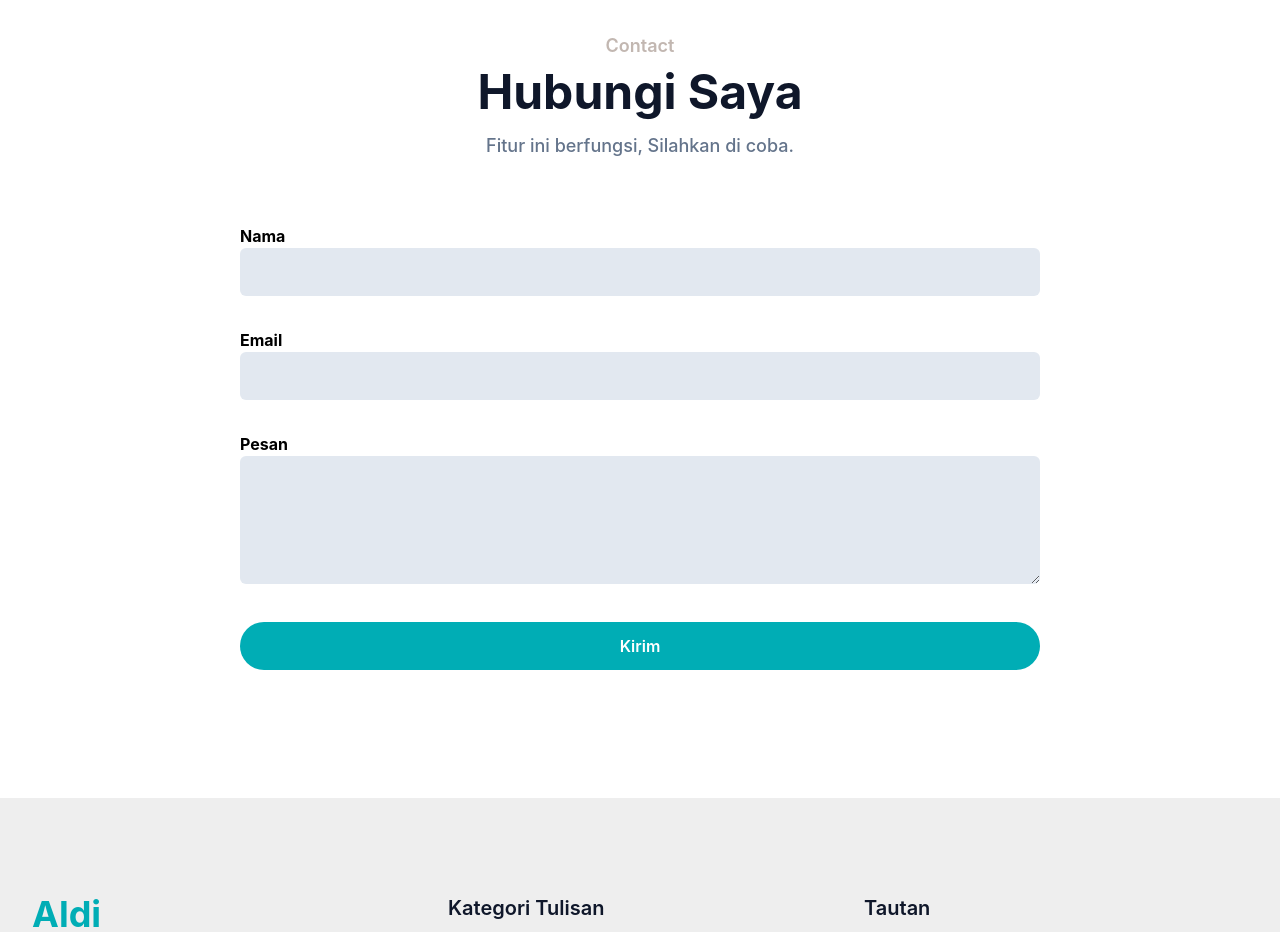
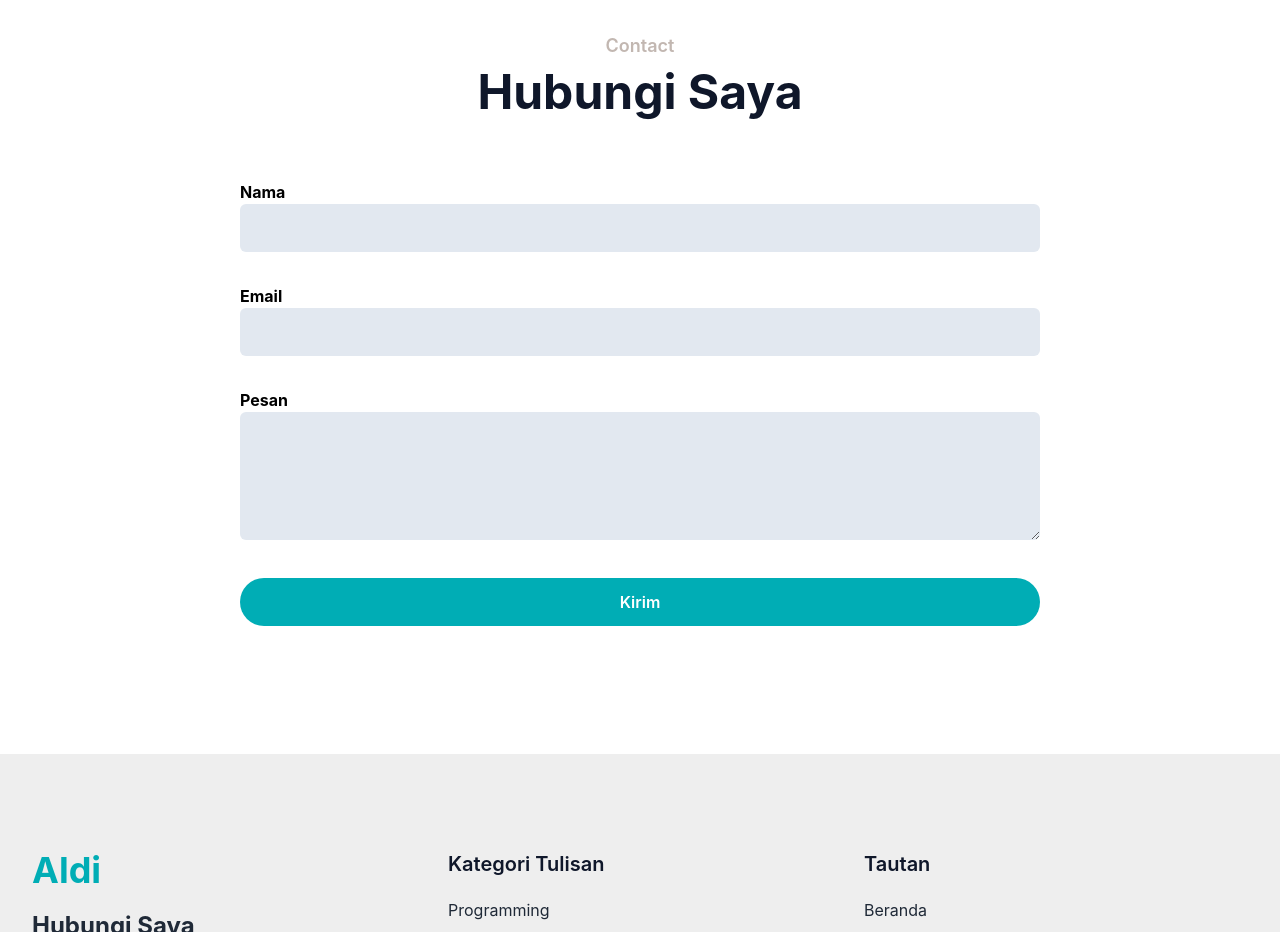
Before and after one commit to Aldiggy/portfolio-tailwind, a website: page index.html in a window 1280 px wide. Shown: the part 3920-4852 px from the top of the page. Drawn offline with nearby package versions, Linux system fonts and the light colour scheme.

Commit message:
ubah contact

```diff
--- a/index.html
+++ b/index.html
@@ -311,7 +311,7 @@
           <div class="mx-auto mb-16 max-w-xl text-center">
             <h4 class="mb-2 text-lg font-semibold text-third">Contact</h4>
             <h2 class="mb-4 text-3xl font-bold text-dark dark:text-white sm:text-4xl lg:text-5xl">Hubungi Saya</h2>
-            <p class="text-md font-medium text-secondary md:text-lg">Fitur ini berfungsi, Silahkan di coba.</p>
+            <!-- <p class="text-md font-medium text-secondary md:text-lg">Fitur ini berfungsi, Silahkan di coba.</p> -->
           </div>
         </div>
         <form name="contact-form">
```
